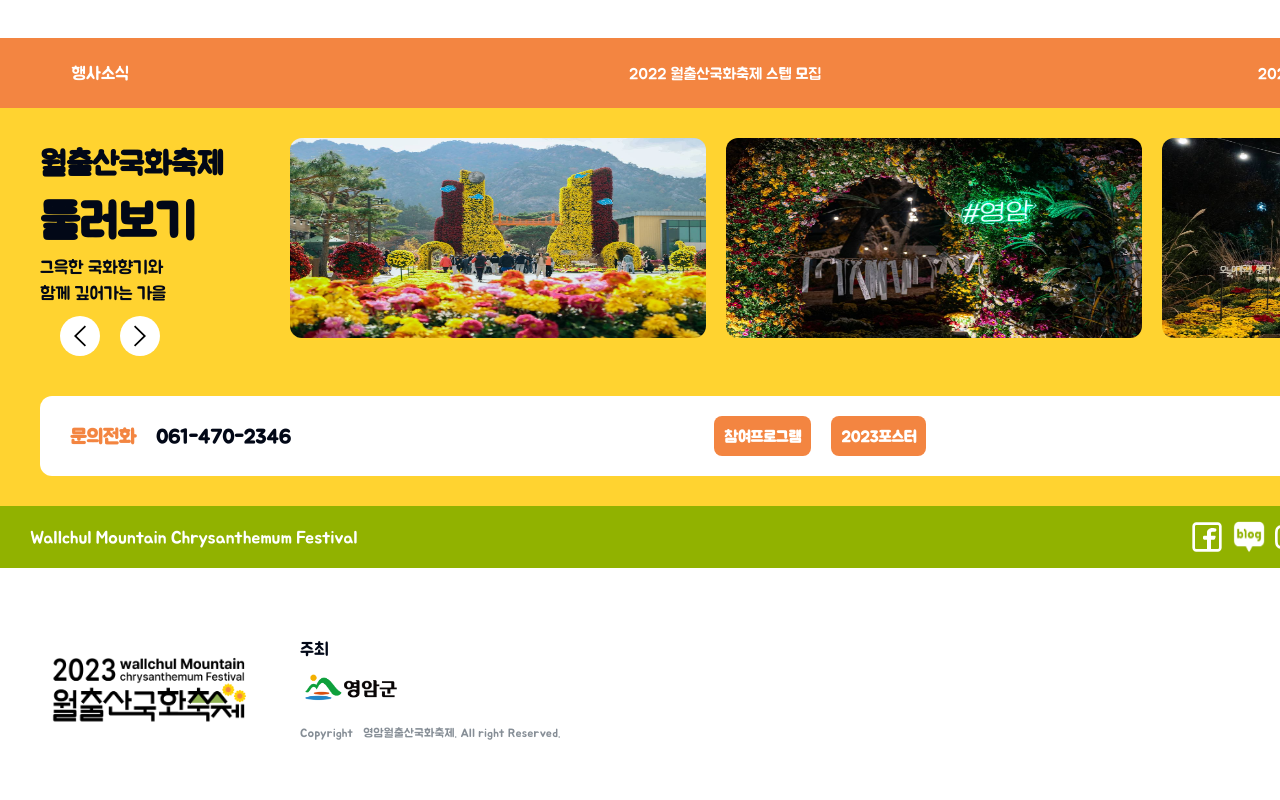
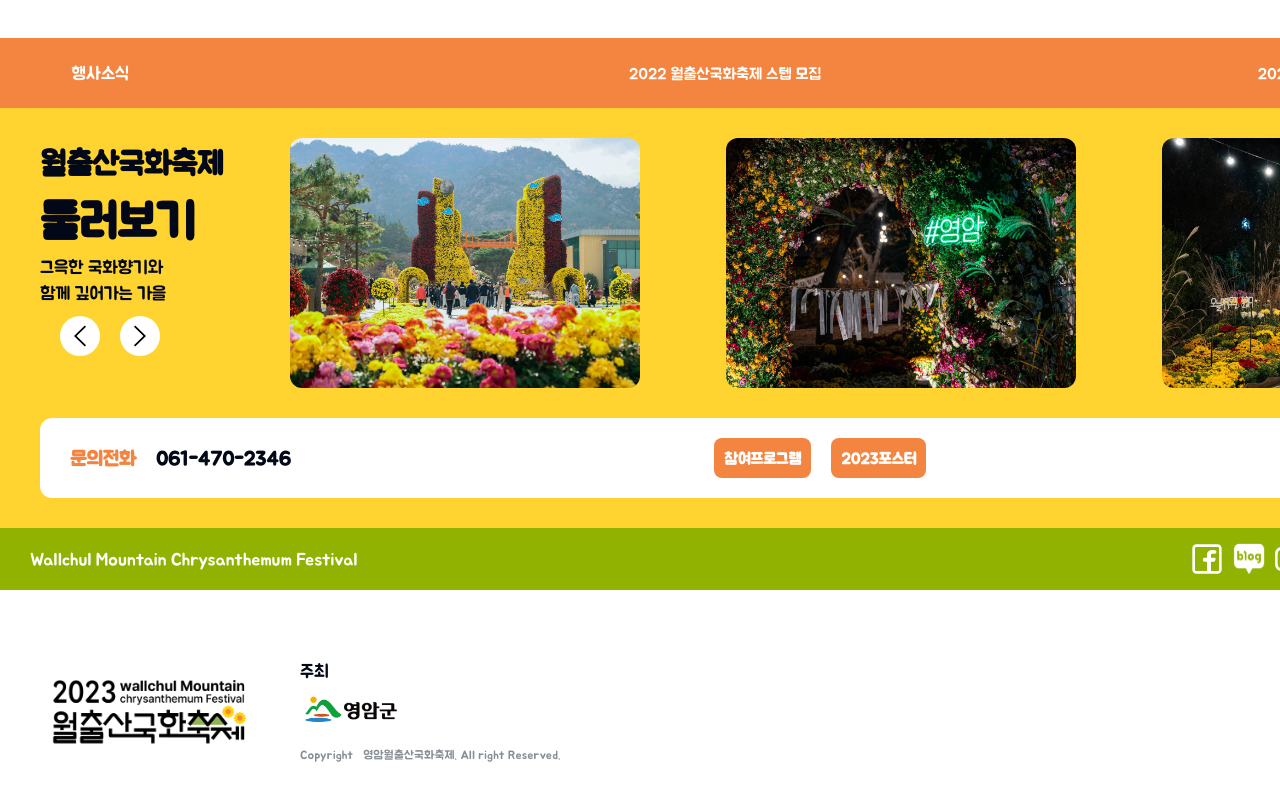
Before and after one commit to guesung/Yakukhwa, a Next.js app: page / in a window 1280 px wide. Shown: the part 1124-1924 px from the top of the page. Built offline with nearby package versions, Linux system fonts and the light colour scheme; no server answers.

Commit message:
feat : 이미지 크기 고정

```diff
--- a/src/app/components/main/InfoSection.tsx
+++ b/src/app/components/main/InfoSection.tsx
@@ -76,7 +76,7 @@ export default function InfoSection() {
             >
               {dummyData.GALLERYLIST.map((image) => (
                 <SwiperSlide key={image.id}>
-                  <div className="mobile:min-h-150 pc:max-h-300 pc:min-h-200">
+                  <div className="relative mobile:min-h-150 pc:h-250 pc:w-350">
                     <Image src={image.image} fill alt="galleryImage" className="rounded-xl" />
                   </div>
                 </SwiperSlide>
```
